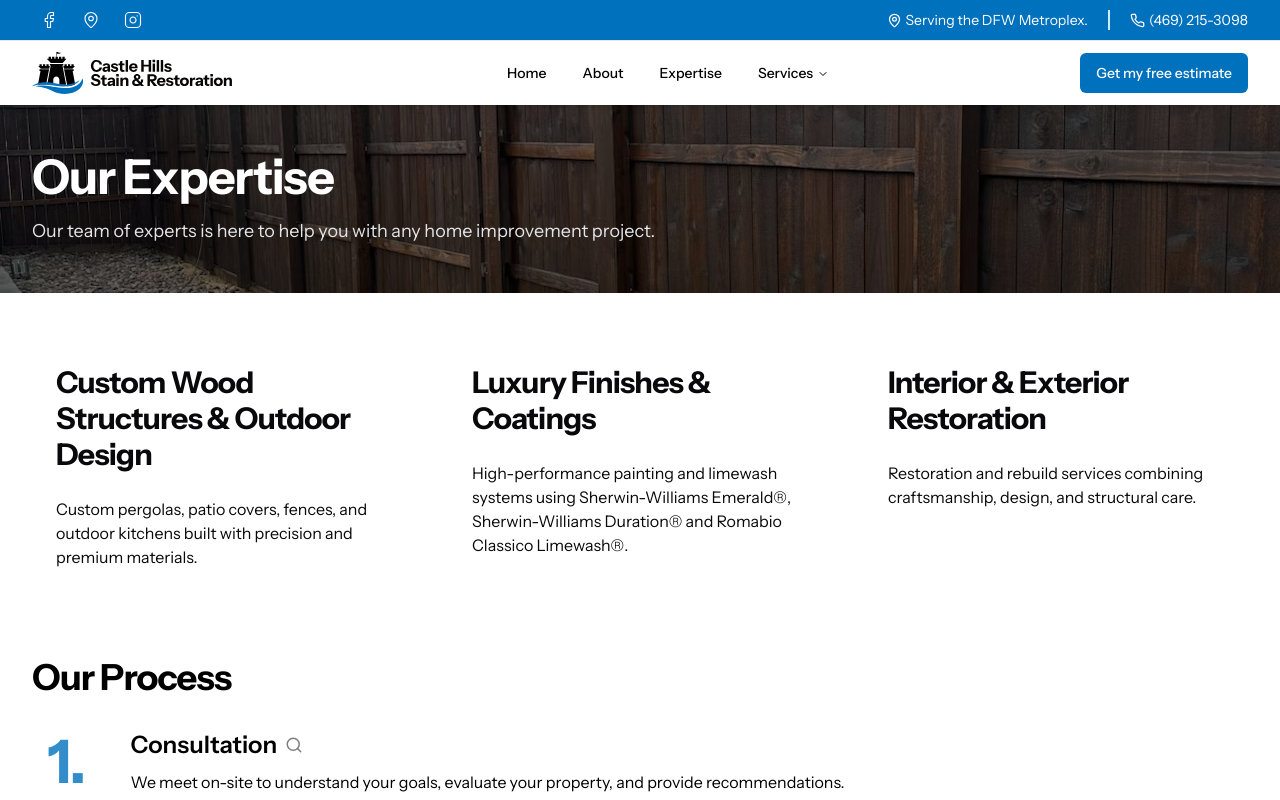
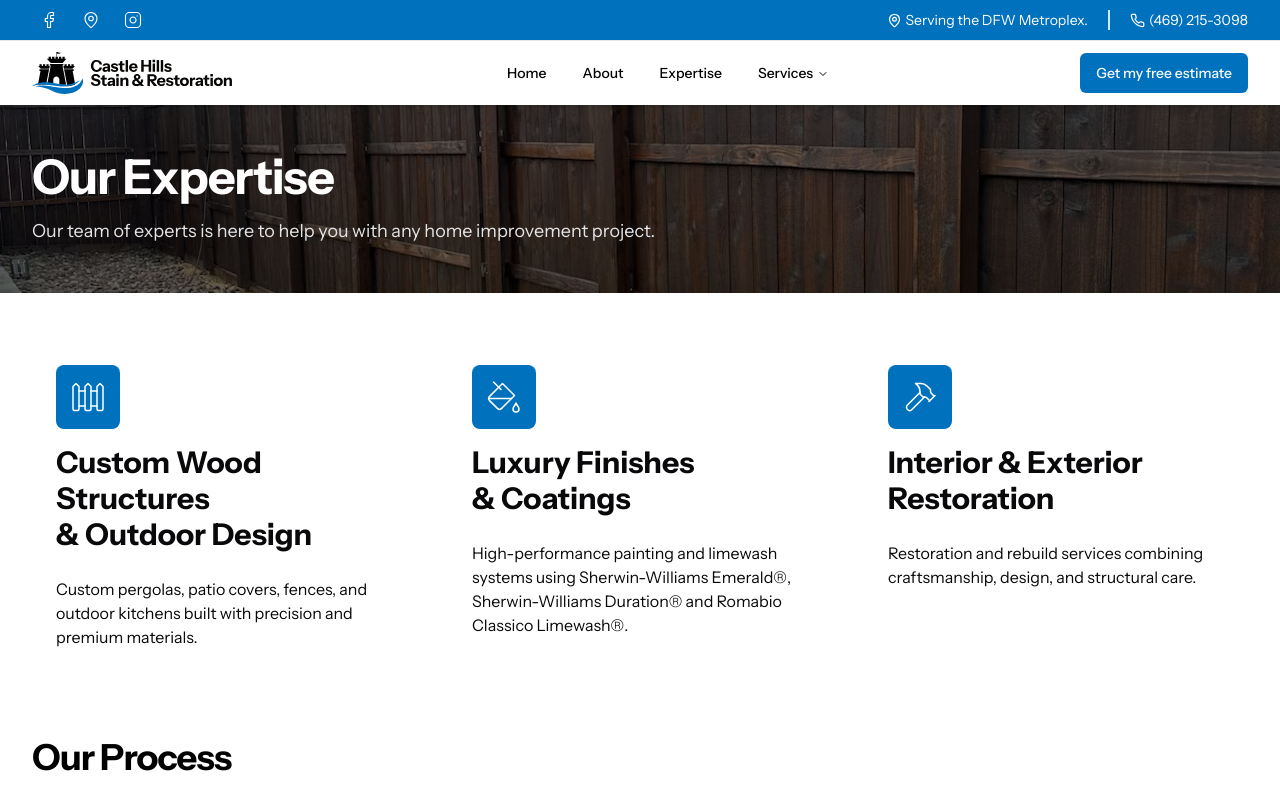
Before and after one commit to Radiata-Web/castle-hills, a Next.js app: page /our-expertise in a window 1280 px wide. Shown: the top 800 px of the page. Built offline with nearby package versions, Linux system fonts and the light colour scheme.

Commit message:
Expertise polish

```diff
--- a/src/app/our-expertise/page.tsx
+++ b/src/app/our-expertise/page.tsx
@@ -3,7 +3,14 @@ import ChooseUs from "@/components/misc/choose-us";
 import { Hero } from "@/components/misc/hero";
 import Footer from "@/components/nav/footer";
 import { Card, CardContent, CardHeader } from "@/components/ui/card";
-import { Hammer, Paintbrush, Pencil, Search } from "lucide-react";
+import {
+  Fence,
+  Hammer,
+  Paintbrush,
+  PaintBucket,
+  Pencil,
+  Search,
+} from "lucide-react";
 import { Metadata } from "next";
 
 export const metadata: Metadata = {
@@ -20,10 +27,13 @@ export default function OurExpertise() {
         backgroundImageUrl="/photos/stain/stain-2.webp"
       />
       <div className="max-w-8xl mx-auto px-4 md:px-8 lg:px-8 mb-12 mt-12">
-        <section className="grid grid-cols-1 gap-4 sm:grid-cols-2 md:grid-cols-3 md:gap-8">
+        <section className="grid grid-cols-1 gap-2 sm:grid-cols-2 lg:grid-cols-3 md:gap-8">
           <Card className="border-none shadow-none">
-            <CardHeader className="text-2xl font-bold tracking-tight sm:text-3xl">
-              Custom Wood Structures & Outdoor Design
+            <CardHeader className="text-2xl font-bold sm:text-3xl">
+              <span className="flex justify-center items-center bg-accent w-16 h-16 rounded-lg mb-4">
+                <Fence size={36} className="text-white" strokeWidth={1} />
+              </span>
+              Custom Wood Structures <br /> & Outdoor Design
             </CardHeader>
 
             <CardContent>
@@ -33,8 +43,11 @@ export default function OurExpertise() {
           </Card>
 
           <Card className="border-none shadow-none">
-            <CardHeader className="text-2xl font-bold tracking-tight sm:text-3xl">
-              Luxury Finishes & Coatings
+            <CardHeader className="text-2xl font-bold sm:text-3xl">
+              <span className="flex justify-center items-center bg-accent w-16 h-16 rounded-lg mb-4">
+                <PaintBucket size={36} className="text-white" strokeWidth={1} />
+              </span>
+              Luxury Finishes <br /> & Coatings
             </CardHeader>
 
             <CardContent>
@@ -45,8 +58,11 @@ export default function OurExpertise() {
           </Card>
 
           <Card className="border-none shadow-none">
-            <CardHeader className="text-2xl font-bold tracking-tight sm:text-3xl">
-              Interior & Exterior Restoration
+            <CardHeader className="text-2xl font-bold sm:text-3xl">
+              <span className="flex justify-center items-center bg-accent w-16 h-16 rounded-lg mb-4">
+                <Hammer size={36} className="text-white" strokeWidth={1} />
+              </span>
+              Interior & Exterior <br /> Restoration
             </CardHeader>
 
             <CardContent>
--- a/src/components/nav/navbar.tsx
+++ b/src/components/nav/navbar.tsx
@@ -158,11 +158,26 @@ export default function Navbar() {
                     asChild
                   >
                     <Link
-                      href="/#about"
+                      href="/about-us"
                       className="block rounded-lg px-4 py-2 text-sm hover:bg-gray-100 hover:text-gray-900"
                       onClick={() => setIsMenuOpen(false)}
                     >
-                      About
+                      About Us
+                    </Link>
+                  </Button>
+
+                  <Button
+                    variant="ghost"
+                    className="w-full justify-start font-semibold text-xl"
+                    onClick={() => setIsMenuOpen(false)}
+                    asChild
+                  >
+                    <Link
+                      href="/our-expertise"
+                      className="block rounded-lg px-4 py-2 text-sm hover:bg-gray-100 hover:text-gray-900"
+                      onClick={() => setIsMenuOpen(false)}
+                    >
+                      Our Expertise
                     </Link>
                   </Button>
 
```
